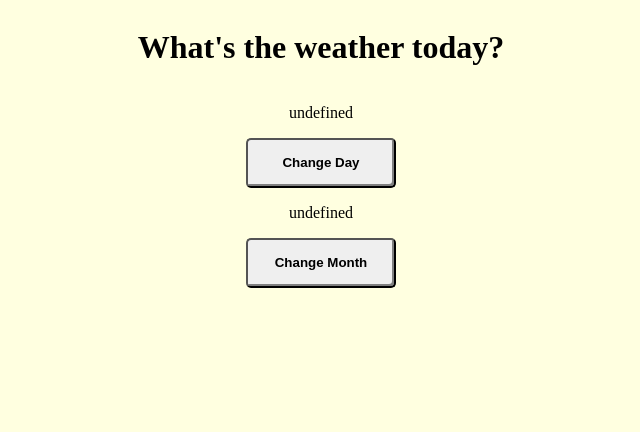
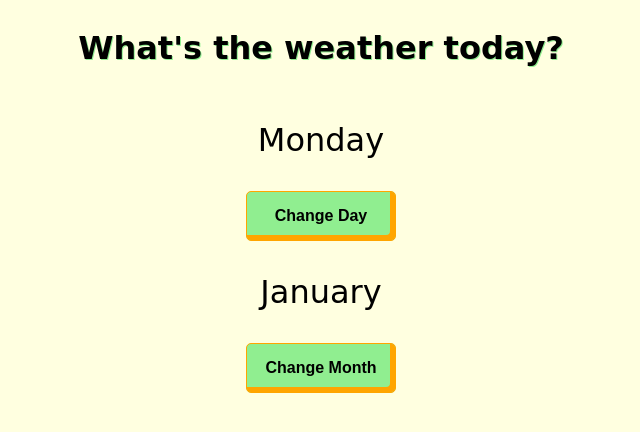
Before and after one commit to Nelson-E-S/Button_exercise, a plain HTML site: page ButtenDemo.html in a window 1280 px wide. Shown: the whole page, without its empty margins (319-959 px from the left). Drawn offline with Linux system fonts and the light colour scheme; a web font is replaced by a local one.

Commit message:
final edit to excercise

```diff
--- a/ButtenDemo.html
+++ b/ButtenDemo.html
@@ -5,10 +5,7 @@
         <title>Button Excercise</title>
 
         <link rel="stylesheet" href="./Css/style.css">
-        <style>
-
-
-        </style>
+        <link href="https://fonts.googleapis.com/css2?family=Grenze+Gotisch&display=swap" rel="stylesheet">
     </head>
     <body>
         <h1>What's the weather today?</h1>
--- a/Css/style.css
+++ b/Css/style.css
@@ -4,19 +4,32 @@ html, body{
     align-items: center;
     background: lightyellow;
 }
+p, h1{
+    font-family: 'Grenze Gotisch', cursive;
+}
+h1{
+    text-shadow: lightgreen 1px 1px;
+}
+p{
+    font-size: 24pt;
+}
 button{
     height: 50px;
     width: 150px;
     font-weight: bolder;
-    font-size: 12ptpt;
+    font-size: 12pt;
     border-radius: 5px;
-    box-shadow: inset grey -2px -2px;
+    box-shadow: inset orange -5px -5px;
+    background: lightgreen;
+    border: solid;
+    border-width: 1px;
+    border-color: orange;
 }
 button:hover{
-    box-shadow: inset grey -1px -1px;
+    box-shadow: inset orange -3px -3px;
 }
 button:active{
-    box-shadow: inset grey 0px 0px;
+    box-shadow: inset orange 1px 1px;
 }
 button:focus{
     outline: none;
--- a/jscript/main.js
+++ b/jscript/main.js
@@ -4,27 +4,27 @@ const monthElem = document.getElementById('myMonth');
 /**excercise */
 let days = ['Monday', 'Tuesday', 'Wednesday', 'Thursday', 'Friday','Saturday','Sunday'];
 let months = [ "January", "February", "March", "April", "May", "June", "July", "August", "September", "October", "November", "December"];
+let daysLength = days.length - 1;
+let monthsLength = months.length - 1;
 let currentDay = 0;
 let currentMonth = 0;
 const showNewDay = n =>{
     currentDay += n;
-    if (currentDay > days.length - 1)
+    if (currentDay > daysLength)
         currentDay = 0;
     if (currentDay < 0)
-        currentDay = days.length;
-    console.log(days.length);
+        currentDay = daysLength;
     dayElem.innerHTML = days[currentDay];
 };
 const showNewMonth = n =>{
     currentMonth += n;
-    if (currentMonth > months.length)
+    if (currentMonth > monthsLength)
         currentMonth = 0;
     if (currentMonth < 0)
-        currentMonth = months.length;
-    console.log(days.length);
+        currentMonth = monthsLength;
     monthElem.innerHTML = months[currentMonth];
 };
 
 /**onload body effects */
-dayElem.innerHTML = showNewDay(0);
-monthElem.innerHTML = showNewMonth(0);
+dayElem.innerHTML = days[0];
+monthElem.innerHTML = months[0];
```
